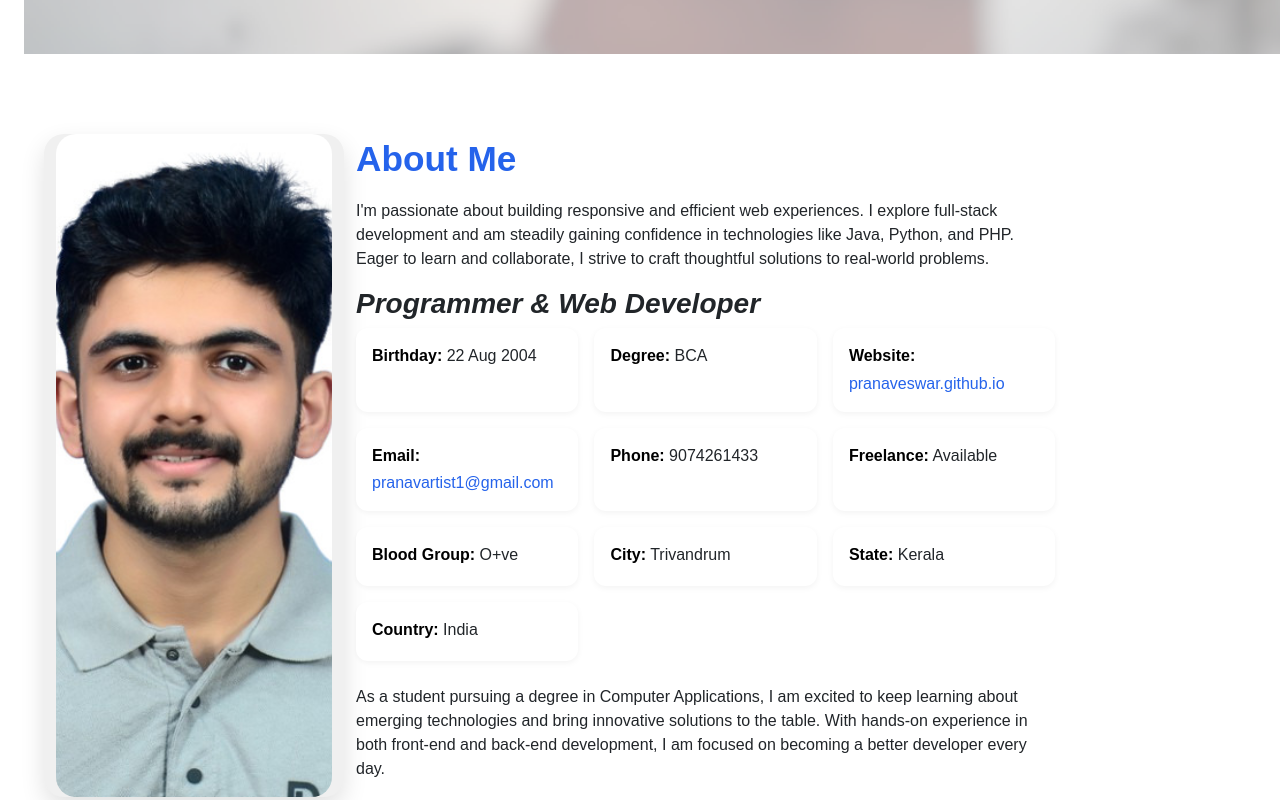
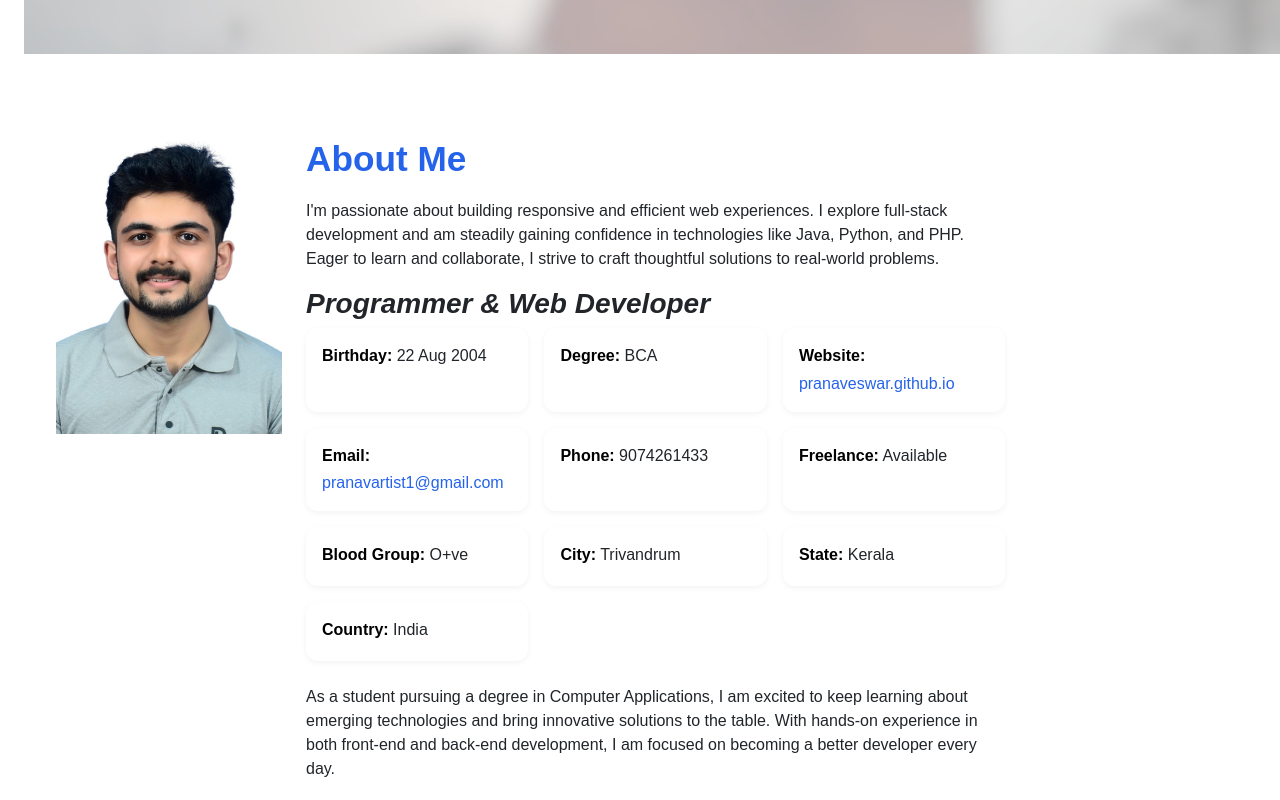
Before and after one commit to K-PranavEswar/K-PranavEswar.github.io, a React (Vite) app: page / in a window 1280 px wide. Shown: the part 800-1600 px from the top of the page. Built offline with nearby package versions, Linux system fonts and the light colour scheme; a small style sheet from the web is missing.

Commit message:
current committed

```diff
--- a/src/components/css/About.css
+++ b/src/components/css/About.css
@@ -42,21 +42,19 @@ html, body {
 /* Image */
 .about-image-wrapper {
   width: 100%;
-  max-width: 300px;
+  max-width: 250px;
   aspect-ratio: 9 / 16;
-  background-color: #f0f0f0;
+  background-color: #ffffff;
   border-radius: 20px;
   overflow: hidden;
-  box-shadow: 0 10px 25px rgba(0, 0, 0, 0.12);
   justify-self: center;
 }
 
 .about-photo {
   width: 100%;
-  height: 100%;
+  height: 300px;
   object-fit: cover;
   display: block;
-  border-radius: 20px;
   transition: transform 0.3s ease, box-shadow 0.3s ease;
 }
 
```
